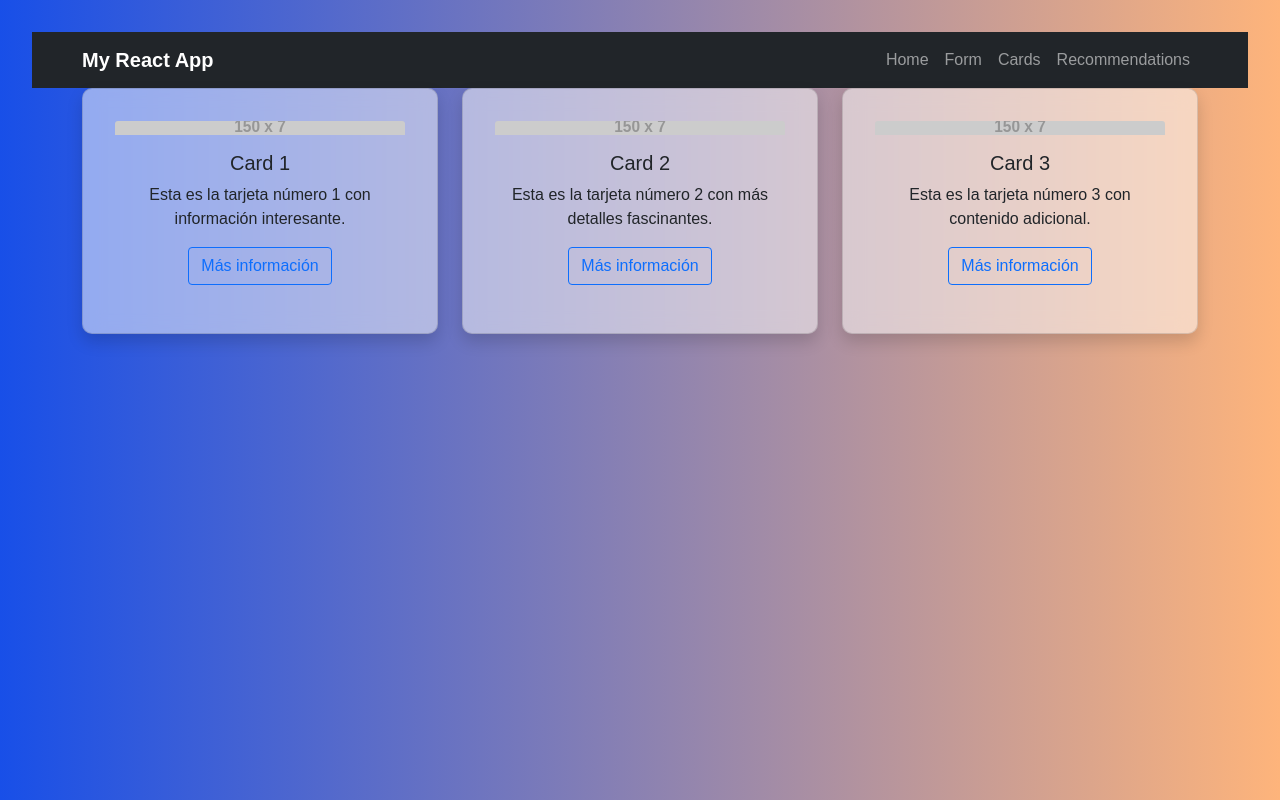
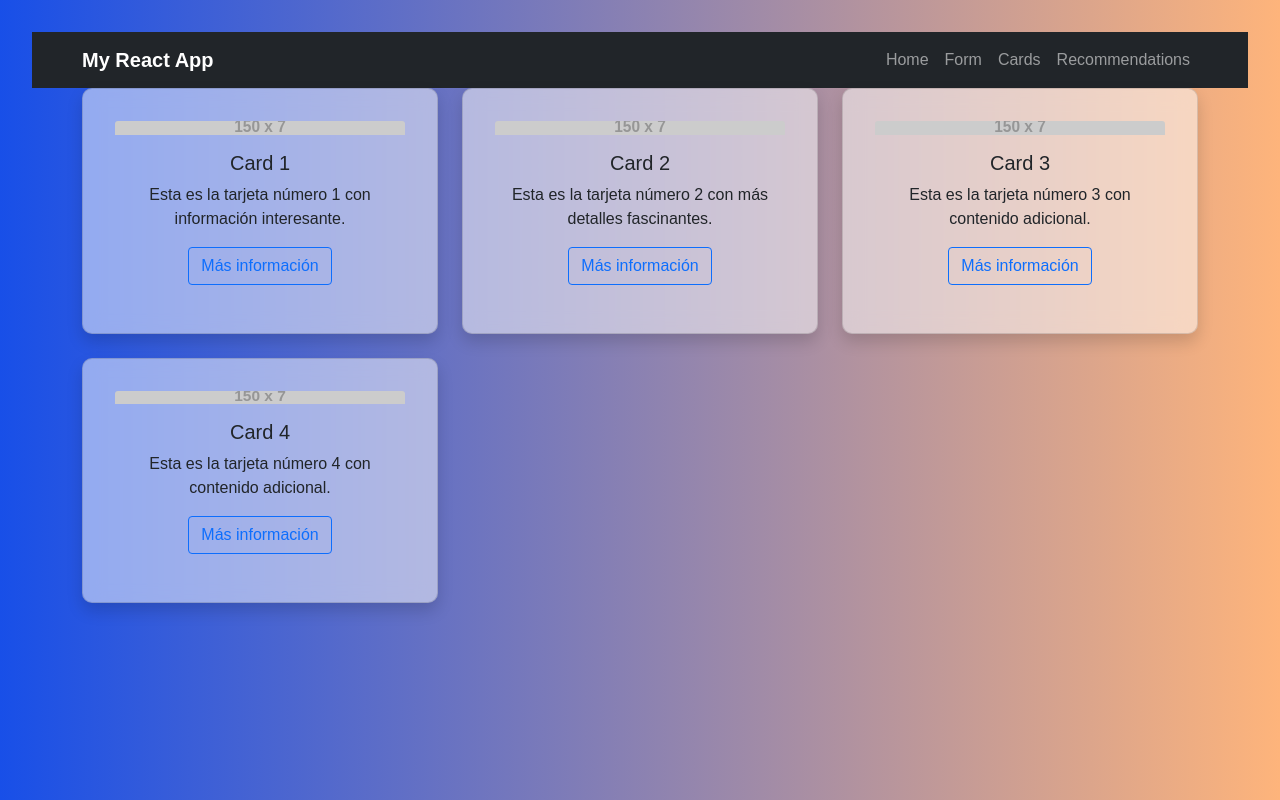
Before and after one commit to JMSASanchezUwU/react-proyect, a React (Vite) app: page /cards in a window 1280 px wide. Built offline with nearby package versions, Linux system fonts and the light colour scheme.

Commit message:
cambio prueba

```diff
--- a/src/pages/Cards.jsx
+++ b/src/pages/Cards.jsx
@@ -15,6 +15,11 @@ const Cards = () => {
     {
       title: "Card 3",
       text: "Esta es la tarjeta número 3 con contenido adicional.",
+      link: "#"
+    },
+    {
+      title: "Card 4",
+      text: "Esta es la tarjeta número 4 con contenido adicional.",
       link: "#"
     }
   ];
```
